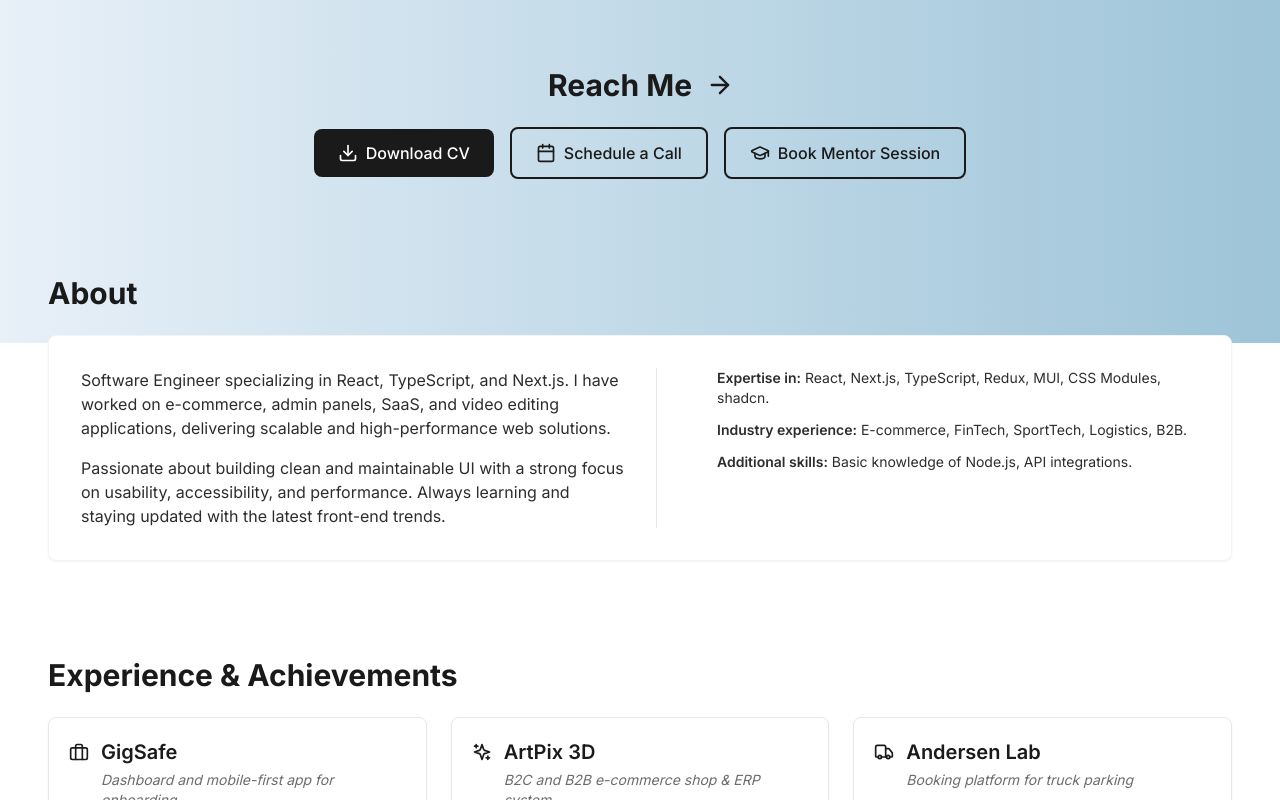
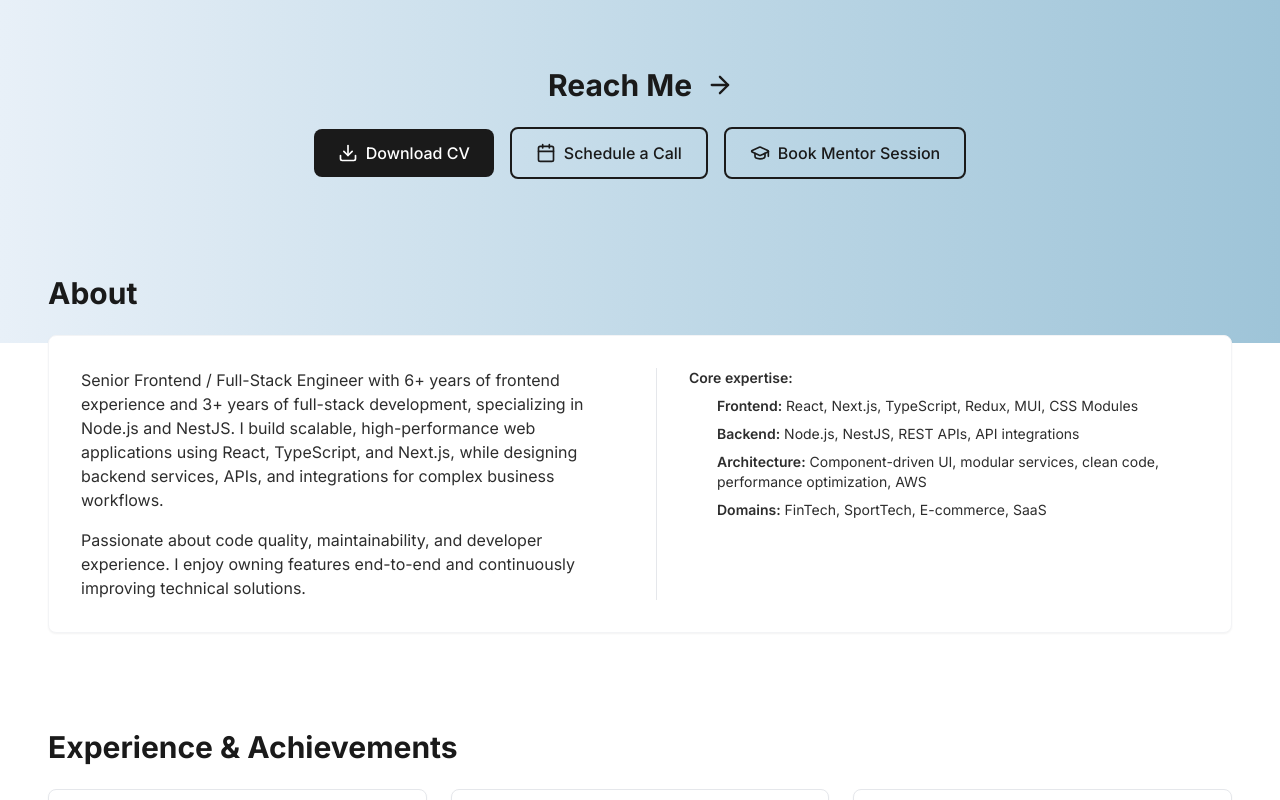
Before and after one commit to paulkochuiev/paulkochuiev.com, a React (Vite) app: page / in a window 1280 px wide. Shown: the part 457-1257 px from the top of the page. Built offline with nearby package versions, Linux system fonts and the light colour scheme.

Commit message:
feat: update about

```diff
--- a/src/components/About.tsx
+++ b/src/components/About.tsx
@@ -1,11 +1,11 @@
 import { motion, useInView } from "framer-motion";
 import { useRef, useState, useEffect } from "react";
-import { Code, Zap, Building2 } from "lucide-react";
+import { Code, Building2, Server, Layers } from "lucide-react";
 import { SECTIONS } from "../constants";
 
 const About = () => {
   const ref = useRef(null);
-  const isInView = useInView(ref, { once: true, margin: "-50px" });
+  const isInView = useInView(ref, { once: true, margin: "-100px" });
   const [isHovered, setIsHovered] = useState(false);
   const [isMobile, setIsMobile] = useState(false);
 
@@ -56,28 +56,60 @@ const About = () => {
             animate={isInView ? { opacity: 1 } : { opacity: 0 }}
             transition={{ delay: 0.3, duration: 0.5 }}
           >
-            <div className="space-y-4">
+            <motion.div
+              className="space-y-4"
+              initial={{ opacity: 0, y: 10 }}
+              animate={isInView ? { opacity: 1, y: 0 } : { opacity: 0, y: 10 }}
+              transition={{ delay: 0.3, duration: 0.5 }}
+            >
               <p className="text-sm sm:text-base text-primary-light leading-relaxed">
                 {SECTIONS.about.description}
               </p>
 
-              <motion.p
-                className="text-sm sm:text-base text-primary-light leading-relaxed"
-                initial={{ opacity: 0 }}
-                animate={isInView ? { opacity: 1 } : { opacity: 0 }}
-                transition={{ delay: 0.5, duration: 0.5 }}
-              >
+              <p className="text-sm sm:text-base text-primary-light leading-relaxed">
                 {SECTIONS.about.closing}
-              </motion.p>
-            </div>
+              </p>
+            </motion.div>
 
             <motion.div
-              className="space-y-3 lg:pl-8 lg:border-l lg:border-gray-200"
+              className="lg:pl-8 lg:border-l lg:border-gray-200"
               initial={{ opacity: 0, y: 10 }}
               animate={isInView ? { opacity: 1, y: 0 } : { opacity: 0, y: 10 }}
               transition={{ delay: 0.4, duration: 0.5 }}
             >
-              <div className="flex items-start gap-3">
+              <div className="space-y-2">
+                <p className="text-sm font-semibold text-primary-light mb-2">
+                  {SECTIONS.about.expertise.label}
+                </p>
+                {SECTIONS.about.expertise.items ? (
+                  <ul className="space-y-2">
+                    {SECTIONS.about.expertise.items.map((item, index) => {
+                      const IconComponent =
+                        item.icon === "Code"
+                          ? Code
+                          : item.icon === "Server"
+                          ? Server
+                          : item.icon === "Layers"
+                          ? Layers
+                          : item.icon === "Building2"
+                          ? Building2
+                          : Code;
+
+                      return (
+                        <motion.li
+                          key={index}
+                          className="flex items-start gap-3 text-sm text-primary-light"
+                          initial={{ opacity: 0, x: -10 }}
+                          animate={
+                            isInView
+                              ? { opacity: 1, x: 0 }
+                              : { opacity: 0, x: -10 }
+                          }
+                          transition={{
+                            delay: 0.4 + index * 0.1,
+                            duration: 0.4,
+                          }}
+                        >
                           <motion.div
                             className="flex-shrink-0 mt-0.5"
                             initial={{ opacity: 0, scale: 0 }}
@@ -87,54 +119,21 @@ const About = () => {
                             }}
                             transition={{ duration: 0.3 }}
                           >
-                  <Code className="w-4 h-4 text-primary" />
+                            <IconComponent className="w-4 h-4 text-primary" />
                           </motion.div>
+                          <span>
+                            <span className="font-semibold">{item.title}:</span>{" "}
+                            {item.description}
+                          </span>
+                        </motion.li>
+                      );
+                    })}
+                  </ul>
+                ) : (
                   <p className="text-sm text-primary-light">
-                  <span className="font-semibold">
-                    {SECTIONS.about.expertise.label}
-                  </span>{" "}
                     {SECTIONS.about.expertise.value}
                   </p>
-              </div>
-
-              <div className="flex items-start gap-3">
-                <motion.div
-                  className="flex-shrink-0 mt-0.5"
-                  initial={{ opacity: 0, scale: 0 }}
-                  animate={{
-                    opacity: isMobile || isHovered ? 1 : 0,
-                    scale: isMobile || isHovered ? 1 : 0,
-                  }}
-                  transition={{ duration: 0.3, delay: 0.1 }}
-                >
-                  <Building2 className="w-4 h-4 text-primary" />
-                </motion.div>
-                <p className="text-sm text-primary-light">
-                  <span className="font-semibold">
-                    {SECTIONS.about.industry.label}
-                  </span>{" "}
-                  {SECTIONS.about.industry.value}
-                </p>
-              </div>
-
-              <div className="flex items-start gap-3">
-                <motion.div
-                  className="flex-shrink-0 mt-0.5"
-                  initial={{ opacity: 0, scale: 0 }}
-                  animate={{
-                    opacity: isMobile || isHovered ? 1 : 0,
-                    scale: isMobile || isHovered ? 1 : 0,
-                  }}
-                  transition={{ duration: 0.3, delay: 0.2 }}
-                >
-                  <Zap className="w-4 h-4 text-primary" />
-                </motion.div>
-                <p className="text-sm text-primary-light">
-                  <span className="font-semibold">
-                    {SECTIONS.about.additional.label}
-                  </span>{" "}
-                  {SECTIONS.about.additional.value}
-                </p>
+                )}
               </div>
             </motion.div>
           </motion.div>
--- a/src/constants.ts
+++ b/src/constants.ts
@@ -30,21 +30,39 @@ export const SECTIONS = {
   about: {
     title: "About",
     description:
-      "Software Engineer specializing in React, TypeScript, and Next.js. I have worked on e-commerce, admin panels, SaaS, and video editing applications, delivering scalable and high-performance web solutions.",
+      "Senior Frontend / Full-Stack Engineer with 6+ years of frontend experience and 3+ years of full-stack development, specializing in Node.js and NestJS. I build scalable, high-performance web applications using React, TypeScript, and Next.js, while designing backend services, APIs, and integrations for complex business workflows.",
     expertise: {
-      label: "Expertise in:",
-      value: "React, Next.js, TypeScript, Redux, MUI, CSS Modules, shadcn.",
-    },
-    industry: {
-      label: "Industry experience:",
-      value: "E-commerce, FinTech, SportTech, Logistics, B2B.",
+      label: "Core expertise:",
+      items: [
+        {
+          title: "Frontend",
+          description: "React, Next.js, TypeScript, Redux, MUI, CSS Modules",
+          icon: "Code",
+        },
+        {
+          title: "Backend",
+          description: "Node.js, NestJS, REST APIs, API integrations",
+          icon: "Server",
+        },
+        {
+          title: "Architecture",
+          description:
+            "Component-driven UI, modular services, clean code, performance optimization, AWS",
+          icon: "Layers",
+        },
+        {
+          title: "Domains",
+          description: "FinTech, SportTech, E-commerce, SaaS",
+          icon: "Building2",
+        },
+      ],
     },
     additional: {
-      label: "Additional skills:",
-      value: "Basic knowledge of Node.js, API integrations.",
+      label: "",
+      value: "",
     },
     closing:
-      "Passionate about building clean and maintainable UI with a strong focus on usability, accessibility, and performance. Always learning and staying updated with the latest front-end trends.",
+      "Passionate about code quality, maintainability, and developer experience. I enjoy owning features end-to-end and continuously improving technical solutions.",
   },
   contact: {
     title: "Reach Me",
```
Also changed, not shown: 2 other files (tests, documents, lock files or other folders). Lines whose indentation alone changed are shown as unchanged.
